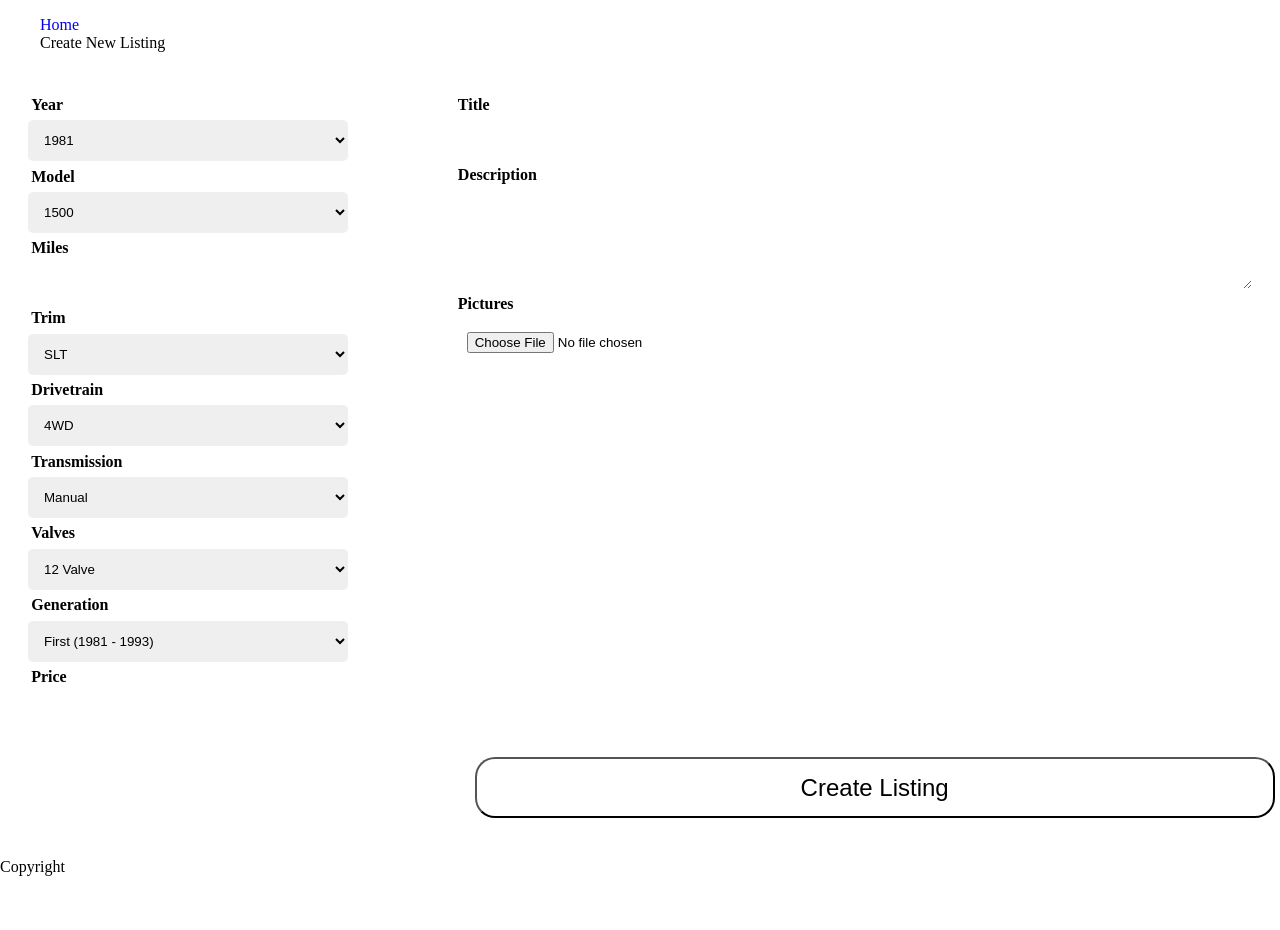
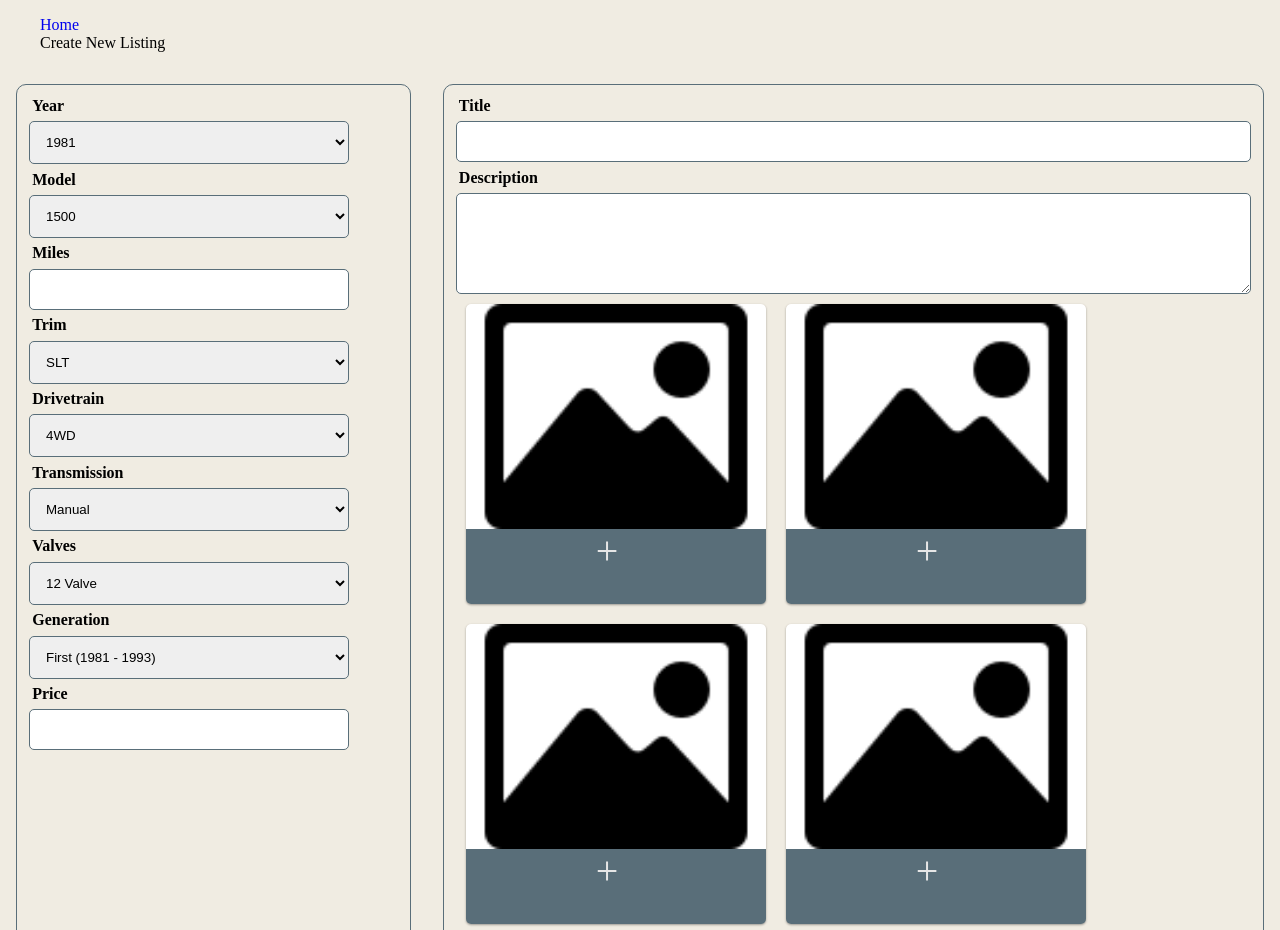
Before and after one commit to jodiecouch/final_wdd330, a plain HTML site: page new.html in a window 1280 px wide. Shown: the top 930 px of the page. Before the commit the page ends 892 px from the top, so only its background shows below. Drawn offline with Linux system fonts and the light colour scheme.

Commit message:
image upload start

```diff
--- a/css/styles.css
+++ b/css/styles.css
@@ -1,3 +1,15 @@
+html {
+  -webkit-text-size-adjust: 100%;
+  -ms-text-size-adjust: 100%;
+  --color1: #f0ece2;
+  --color2: #dfd3c3;
+  --color3: #c7b198;
+  --color4: #596e79;
+  --color5: #ffffff;
+  --color6: #8d021f;
+
+  background-color: var(--color1);
+}
 * {
   -moz-box-sizing: border-box;
   -webkit-box-sizing: border-box;
@@ -100,6 +112,15 @@ form label {
   margin: 0.2em;
   font-weight: 600;
 }
+
+.pictures {
+  display: flex;
+  flex-direction: row;
+  flex-wrap: wrap;
+  align-items: center;
+  justify-content: left;
+}
+
 .btnSubmit {
   grid-column: 2;
   background-color: var(--color6);
@@ -111,3 +132,132 @@ form label {
   width: 100%;
   max-width: 50rem;
 }
+
+/*from codepen*/
+
+.box {
+  display: block;
+  min-width: 300px;
+  height: 300px;
+  margin: 10px;
+  background-color: var(--color2);
+  border-radius: 5px;
+  box-shadow: 0 1px 3px rgba(0, 0, 0, 0.12), 0 1px 2px rgba(0, 0, 0, 0.24);
+  transition: all 0.3s cubic-bezier(0.25, 0.8, 0.25, 1);
+  overflow: hidden;
+}
+
+.upload-options {
+  position: relative;
+  height: 75px;
+  background-color: var(--color4);
+  cursor: pointer;
+  overflow: hidden;
+  text-align: center;
+  transition: background-color ease-in-out 150ms;
+}
+
+.upload-options:hover {
+  background-color: var(--color3);
+}
+.upload-options input {
+  width: 0.1px;
+  height: 0.1px;
+  opacity: 0;
+  overflow: hidden;
+  position: absolute;
+  z-index: -1;
+}
+.upload-options label {
+  display: flex;
+  align-items: center;
+  width: 100%;
+  height: 100%;
+  font-weight: 400;
+  text-overflow: ellipsis;
+  white-space: nowrap;
+  cursor: pointer;
+  overflow: hidden;
+}
+.upload-options::after {
+  /*content: "add";*/
+  content: "+";
+  font-family: "Material Icons";
+  position: absolute;
+  font-size: 2.5rem;
+  color: rgba(230, 230, 230, 1);
+  top: calc(50% - 2.5rem);
+  left: calc(50% - 1.25rem);
+  z-index: 0;
+}
+.upload-options span {
+  display: inline-block;
+  width: 50%;
+  height: 100%;
+  text-overflow: ellipsis;
+  white-space: nowrap;
+  overflow: hidden;
+  vertical-align: middle;
+  text-align: center;
+}
+.upload-options span:hover i.material-icons {
+  color: lightgray;
+}
+
+.js--image-preview {
+  height: 225px;
+  width: 100%;
+  position: relative;
+  overflow: hidden;
+  background-image: url("/images/image-icon_128.png");
+  background-color: white;
+  background-position: center center;
+  background-repeat: no-repeat;
+  background-size: cover;
+}
+/*
+.js--image-preview::after {
+  content: "photo_size_select_actual";
+  font-family: "Material Icons";
+  position: relative;
+  font-size: 4.5em;
+  color: rgba(230, 230, 230, 1);
+  top: calc(50% - 3rem);
+  left: calc(50% - 2.25rem);
+  z-index: 0;
+}
+
+.js--image-preview.js--no-default::after {
+  display: none;
+}
+
+.js--image-preview:nth-child(2) {
+  background-image: url("//images/add_image_64.png");
+}
+*/
+i.material-icons {
+  transition: color 100ms ease-in-out;
+  font-size: 2.25em;
+  line-height: 55px;
+  color: white;
+  display: block;
+}
+
+.drop {
+  display: block;
+  position: absolute;
+  background: transparentize(var(--color1), 0.8);
+  border-radius: 100%;
+  transform: scale(0);
+}
+
+.animate {
+  animation: ripple 0.4s linear;
+}
+
+@keyframes ripple {
+  100% {
+    opacity: 0;
+    transform: scale(2.5);
+  }
+}
--- a/new.html
+++ b/new.html
@@ -82,8 +82,49 @@
           <label for="description">Description</label>
           <textarea id="description" name="description" rows="5" cols="50">
           </textarea>
-          <label for="pic">Pictures</label>
-          <input type="file" name="upload" accept="image/*" />
+
+          <div class="pictures">
+            <div class="box">
+              <div class="js--image-preview"></div>
+              <div class="upload-options">
+                <label>
+                  <input type="file" class="image-upload" accept="image/*" />
+                </label>
+              </div>
+            </div>
+            <div class="box">
+              <div class="js--image-preview"></div>
+              <div class="upload-options">
+                <label>
+                  <input type="file" class="image-upload" accept="image/*" />
+                </label>
+              </div>
+            </div>
+            <div class="box">
+              <div class="js--image-preview"></div>
+              <div class="upload-options">
+                <label>
+                  <input type="file" class="image-upload" accept="image/*" />
+                </label>
+              </div>
+            </div>
+            <div class="box">
+              <div class="js--image-preview"></div>
+              <div class="upload-options">
+                <label>
+                  <input type="file" class="image-upload" accept="image/*" />
+                </label>
+              </div>
+            </div>
+            <div class="box">
+              <div class="js--image-preview"></div>
+              <div class="upload-options">
+                <label>
+                  <input type="file" class="image-upload" accept="image/*" />
+                </label>
+              </div>
+            </div>
+          </div>
         </fieldset>
         <button id="add" type="submit" class="btnSubmit">Create Listing</button>
       </form>
```
Also changed, not shown: images/add_image_64.png (added), images/image-icon_128.png (added), images/image_icon_256.png (added).
